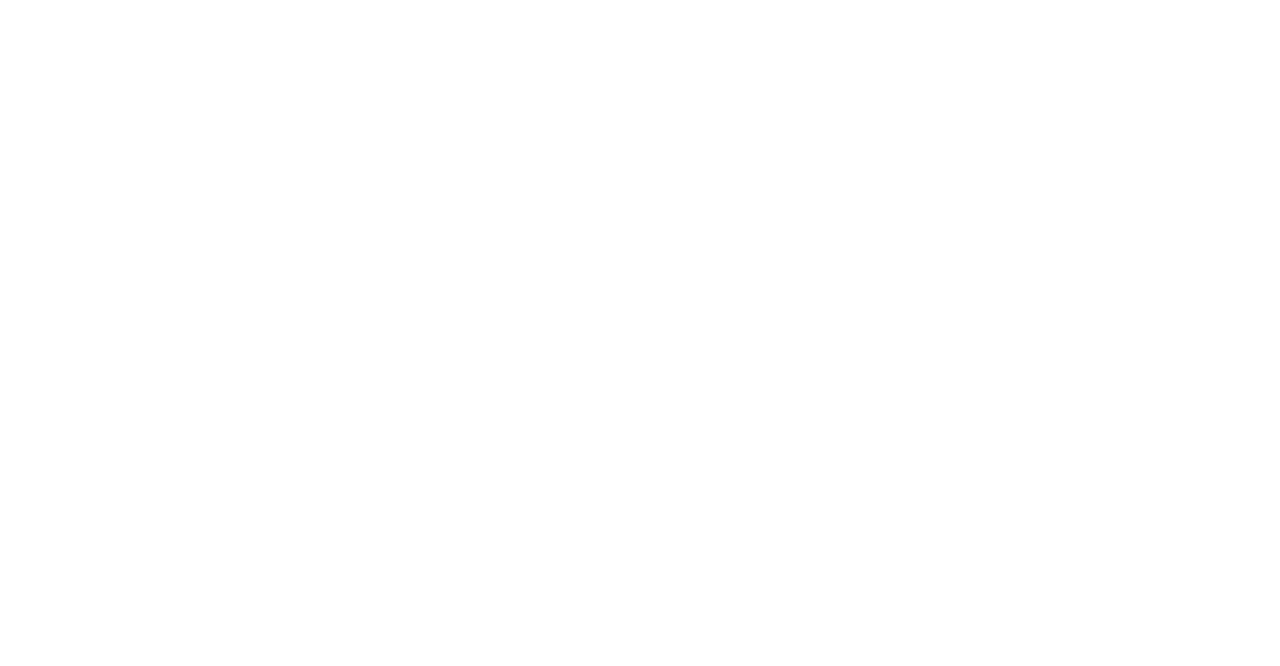
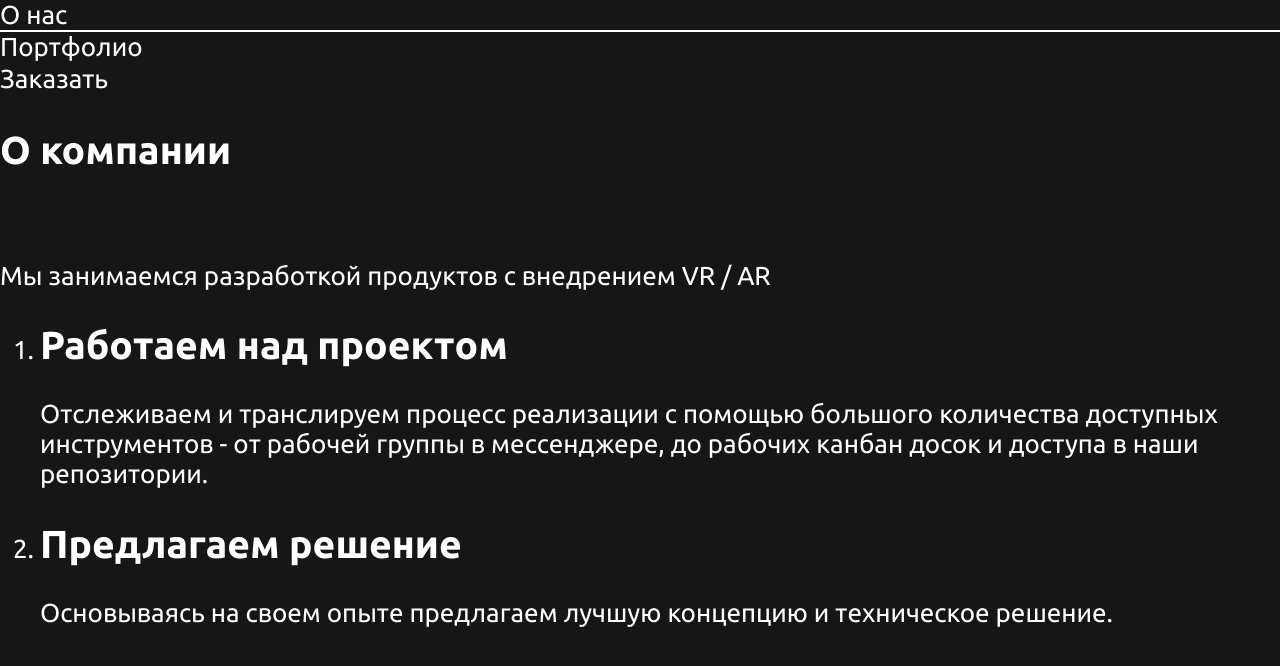
Before and after one commit to YerFish/ITPRO_22, a website: page index.html in a window 1280 px wide. Drawn offline with Linux system fonts and the light colour scheme.

Commit message:
Каркас для текста и хедера

```diff
--- a/index.html
+++ b/index.html
@@ -5,8 +5,37 @@
     <meta http-equiv="X-UA-Compatible" content="IE=edge">
     <meta name="viewport" content="width=device-width, initial-scale=1.0">
     <title>ITPRO</title>
+    <link rel="stylesheet" href="styles/css/general.css">
+    <script src="scripts/main.js" defer></script>
 </head>
 <body>
+    <header classs="header">
+        <nav class="site-nav">
+            <a class="underline-animation underline-animation--active" href="">О нас</a>
+            <a class="underline-animation" href="">Портфолио</a>
+            <a class="underline-animation" href="">Заказать</a>
+        </nav>
+    </header>
+    <main>
+        <div class="container">
+            <h2 class="section-heading">О компании</h2>
+            <img class="divider" src="" alt="">
+            <p class="bold-heading">Мы занимаемся разработкой продуктов с внедрением VR / AR</p>
+        </div>
+        <div class="logos-grid">
 
+        </div>
+        <ol class="zig-zag-container">
+            <li>
+                <h2 class="bold-heading">Работаем над проектом</h2>
+                <p>Отслеживаем и транслируем процесс реализации с помощью большого количества доступных инструментов - от рабочей группы в мессенджере, до рабочих канбан досок и доступа в наши репозитории.</p>
+            </li>
+            <li>
+                <h2 class="bold-heading">Предлагаем решение</h2>
+                <p>Основываясь на своем опыте предлагаем лучшую концепцию и техническое решение.</p>
+            </li>
+        </ol>
+    </main>
+    <footer class="header"></footer>
 </body>
 </html>
--- a/package.json
+++ b/package.json
@@ -7,5 +7,8 @@
     "test": "echo \"Error: no test specified\" && exit 1"
   },
   "author": "",
-  "license": "ISC"
+  "license": "ISC",
+  "dependencies": {
+    "typeface-ubuntu": "^1.1.13"
+  }
 }
--- /dev/null
+++ b/styles/sass/general.scss
@@ -0,0 +1,129 @@
+@import url('https://fonts.googleapis.com/css2?family=Ubuntu:wght@300;400;500;700&display=swap');
+
+//ПЕРЕМЕННЫЕ
+$background-color: #161617;
+
+$main-font-color: #FFF;
+$main-font: 'Ubuntu', sans-serif;
+$text-font-size: 2.6rem;
+
+$section-padding-vertical: 20rem;
+
+//ОБЩИЕ СТИЛИ
+html{
+    //чтобы 1 rem = 10px
+    font-size: 62.5%;
+}
+
+body {
+    box-sizing: border-box;
+    margin: 0;
+
+    background-color: $background-color;
+    color: $main-font-color;
+    font: $text-font-size $main-font;
+}
+
+//--------------------
+//       ТЕКСТ
+//--------------------
+.section-heading {
+
+}
+
+.bold-heading {
+
+}
+
+//линия с тремя квадратами
+.divider {
+
+}
+
+//классы для анимации(ховер) с нижним подчеркиванием
+
+//дефолтное состояние псевдолемента (линии)
+.underline-animation::after {
+    content: '';
+    display: block;
+    height: 2px;
+    //линии не видно засчет 0 ширины
+    width: 0;
+    background-color: white;
+}
+
+//псевдоэлемент класса для активного элемента (например активной страницы)
+//класс навешивается вместе с underlined-animation !!
+.underline-animation--active::after {
+    width: 100%;
+}
+
+//состояния псевдоэлемента при наведении
+.underline-animation:hover::before {
+
+}
+
+//------------------------
+//  ОТДЕЛЬНЫЕ ЭЛЕМЕНТЫ
+//------------------------
+.social-links {
+
+}
+
+.site-nav {
+    a {
+        color: $main-font-color;
+        text-decoration: none;
+    }
+}
+
+.arrow-button {
+
+}
+
+//------------------------
+//  КОМПОНЕНТЫ СТРАНИЦЫ
+//------------------------
+.header {
+
+    .ITPRO-logo {
+
+    }
+
+}
+
+.video-section {
+
+}
+
+.logos-grid {
+
+}
+
+//контейнеры
+.container {
+
+}
+
+.zig-zag-container {
+
+}
+//каждый чётный потомок контейнера zig-zag
+.zig-zag-container:nth-child(2n) {
+
+}
+
+//------------------------
+//      ПОПАПЫ
+//------------------------
+.pop-up {
+
+}
+
+.pop-up--active {
+
+}
+
+.pop-up--hidden{
+
+}
```
Also changed, not shown: main.css (deleted), scripts/main.js (added), styles/css/general.css (added), 3 other files.
